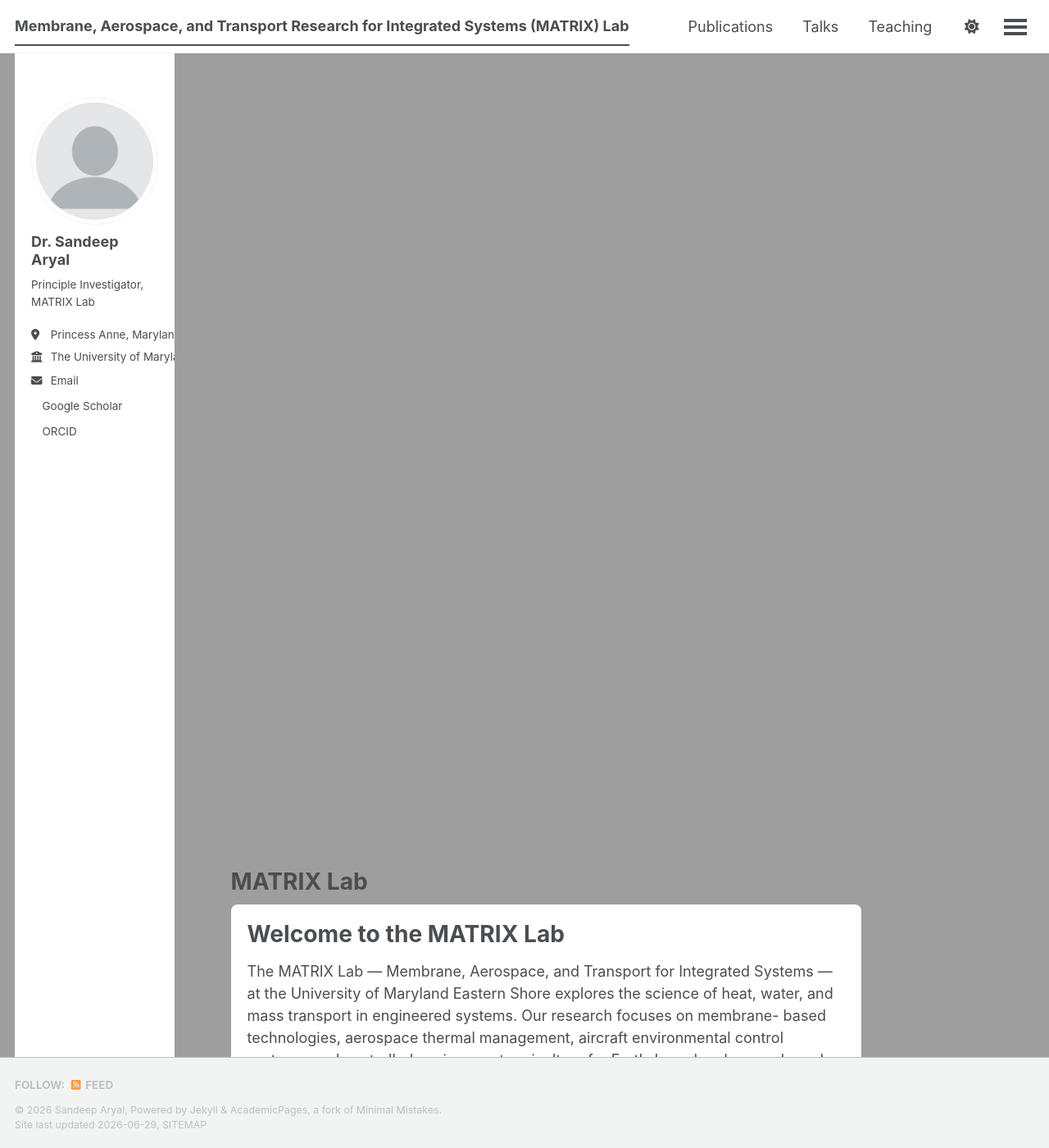
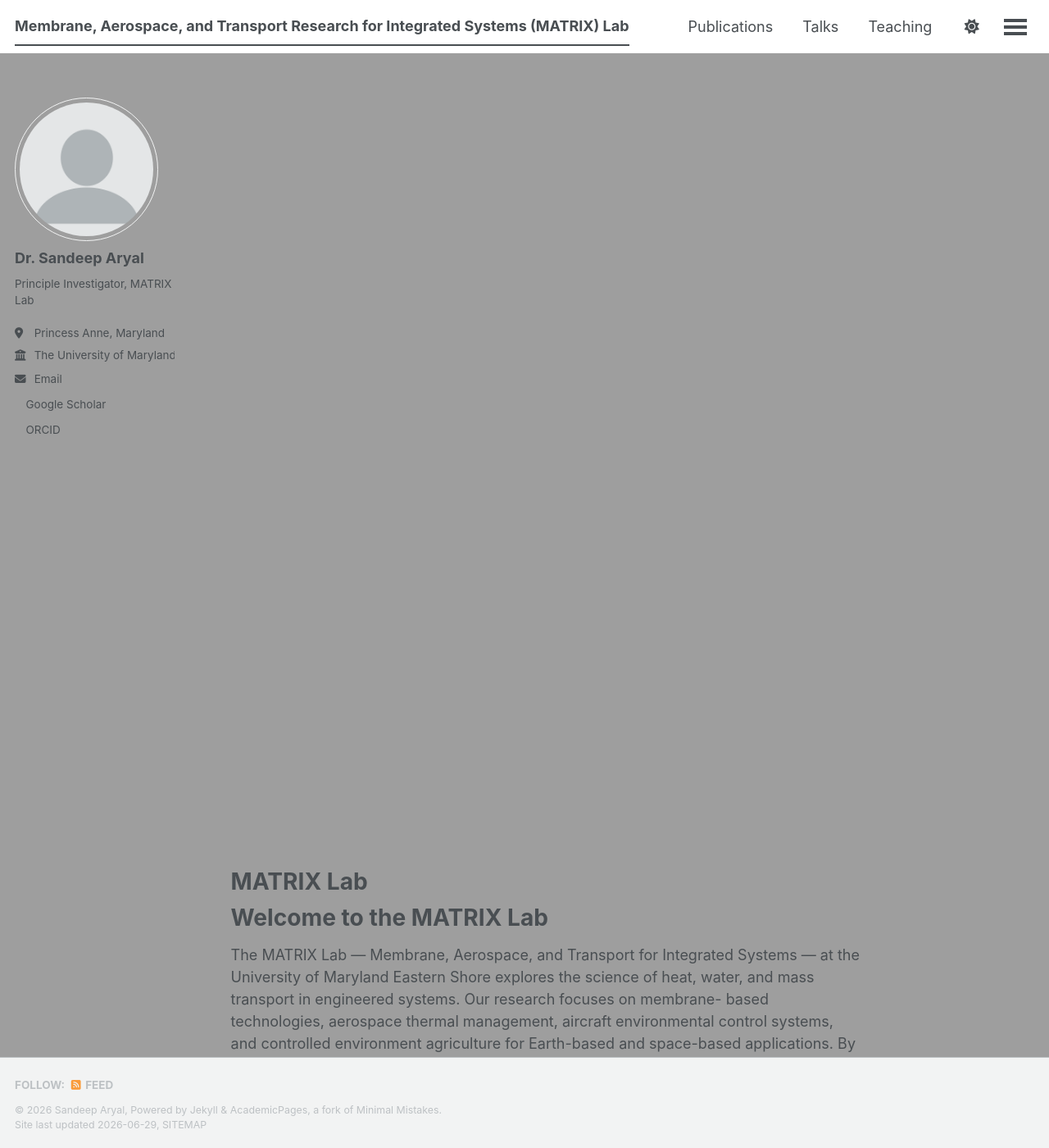
Before and after one commit to saryal111/saryal111.github.io, a Jekyll site: the page built from _pages/about.md, in a window 1280 px wide and 1400 px high. Shown: the whole window at 82% size. Built offline with Jekyll 4.4.1, drawn with Linux system fonts in a browser that asks for light colours; a style sheet for code colours, icons or effects is not loaded.

Commit message:
Update main.scss

```diff
--- a/assets/css/main.scss
+++ b/assets/css/main.scss
@@ -38,16 +38,21 @@
     "layout/json_cv"
 ;
 body {
+  position: relative;
   background-image: url('/images/MATRIX.png');
   background-size: cover;
   background-position: center;
   background-attachment: fixed;
   background-repeat: no-repeat;
 }
-  .page__content,
-.archive,
-.sidebar {
-  background-color: rgba(255, 255, 255, 1);
-  padding: 20px;
-  border-radius: 8px;
+
+body::before {
+  content: "";
+  position: fixed;
+  top: 0;
+  left: 0;
+  width: 100%;
+  height: 100%;
+  background-color: rgba(255, 255, 255, 0.82);
+  z-index: -1;
 }
```
